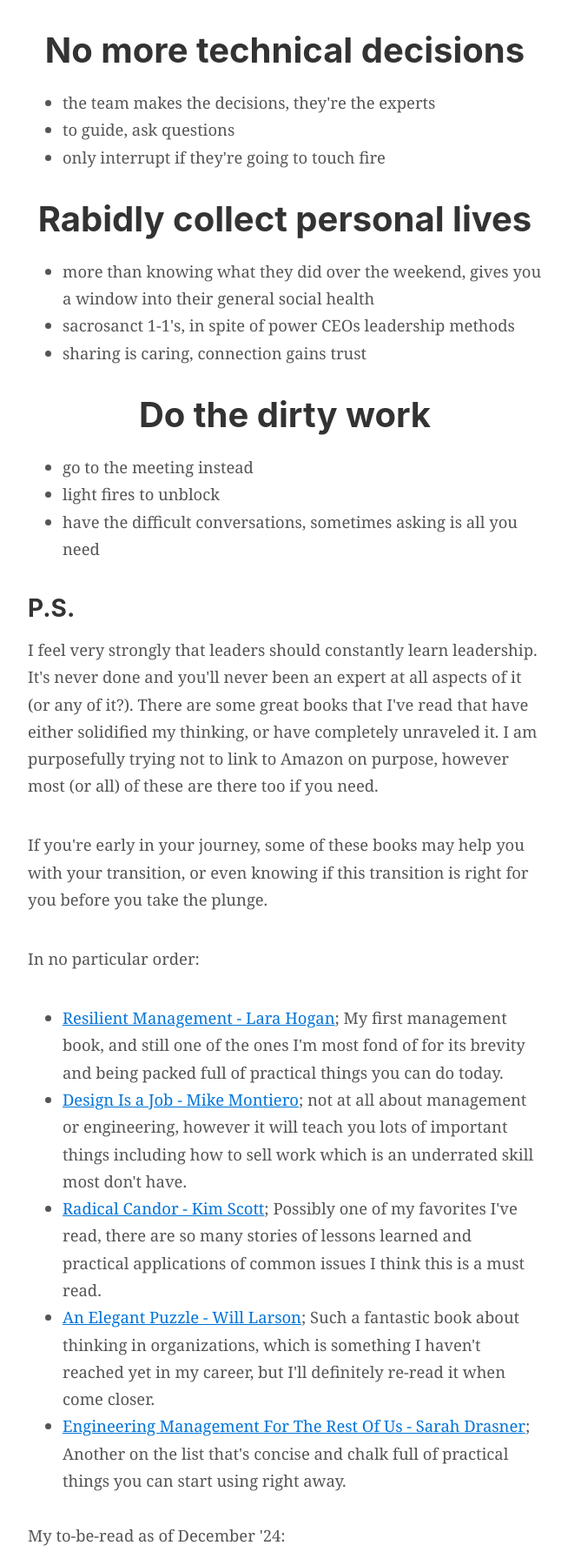
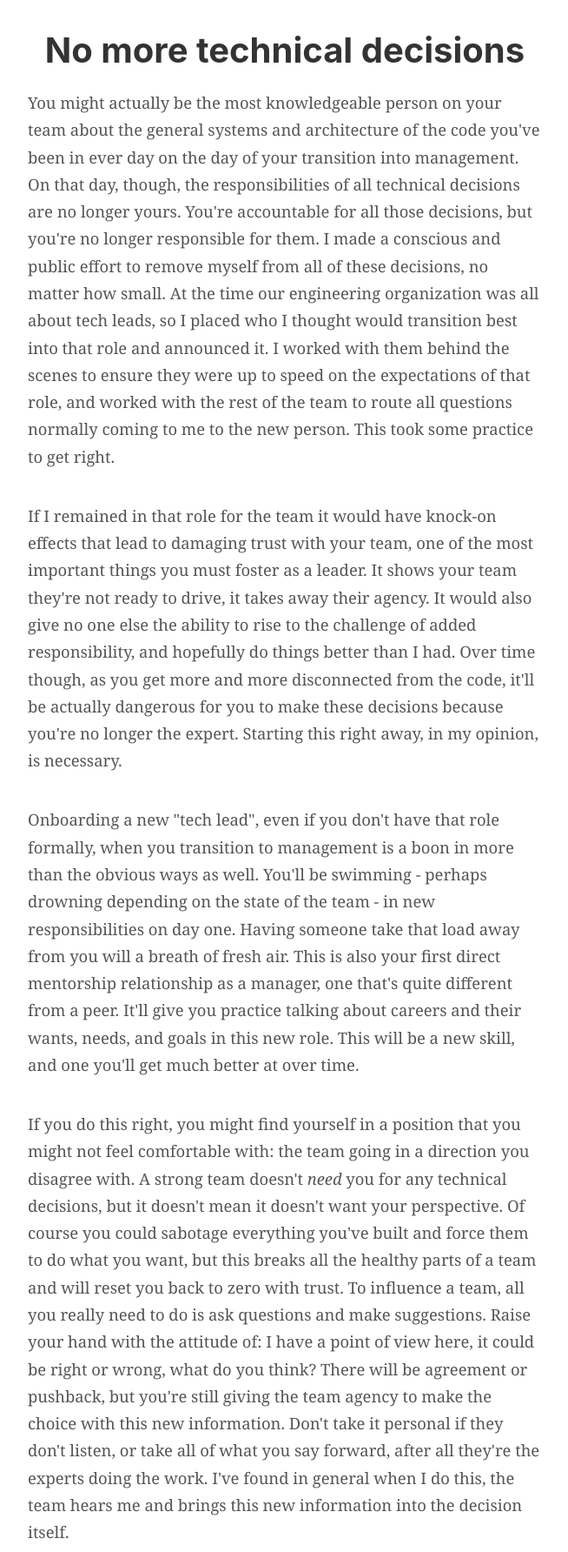
Before and after one commit to drainpip/shaneis.me-v2, a Gatsby site: page /from-builder-to-helper/ in a window 1280 px wide. Shown: the part 986-2770 px from the top of the page at 87% size, without its empty margins (312-966 px from the left). Built offline with nearby package versions, Linux system fonts and the light colour scheme; Gatsby itself is replaced by a stand-in of ours.

Commit message:
Update index.md
First draft technical decisions

```diff
--- a/content/blog/from-builder-to-helper/index.md
+++ b/content/blog/from-builder-to-helper/index.md
@@ -16,9 +16,15 @@ One day they're your peers, the next day you're their boss. There are suddenly p
 
 ### No more technical decisions
 
-- the team makes the decisions, they're the experts
-- to guide, ask questions
-- only interrupt if they're going to touch fire
+You might actually be the most knowledgeable person on your team about the general systems and architecture of the code you've been in ever day on the day of your transition into management. On that day, though, the responsibilities of all technical decisions are no longer yours. You're accountable for all those decisions, but you're no longer responsible for them. I made a conscious and public effort to remove myself from all of these decisions, no matter how small. At the time our engineering organization was all about tech leads, so I placed who I thought would transition best into that role and announced it. I worked with them behind the scenes to ensure they were up to speed on the expectations of that role, and worked with the rest of the team to route all questions normally coming to me to the new person. This took some practice to get right.
+
+If I remained in that role for the team it would have knock-on effects that lead to damaging trust with your team, one of the most important things you must foster as a leader. It shows your team they're not ready to drive, it takes away their agency. It would also give no one else the ability to rise to the challenge of added responsibility, and hopefully do things better than I had. Over time though, as you get more and more disconnected from the code, it'll be actually dangerous for you to make these decisions because you're no longer the expert. Starting this right away, in my opinion, is necessary.
+
+Onboarding a new "tech lead", even if you don't have that role formally, when you transition to management is a boon in more than the obvious ways as well. You'll be swimming - perhaps drowning depending on the state of the team - in new responsibilities on day one. Having someone take that load away from you will a breath of fresh air. This is also your first direct mentorship relationship as a manager, one that's quite different from a peer. It'll give you practice talking about careers and their wants, needs, and goals in this new role. This will be a new skill, and one you'll get much better at over time.
+
+If you do this right, you might find yourself in a position that you might not feel comfortable with: the team going in a direction you disagree with. A strong team doesn't *need* you for any technical decisions, but it doesn't mean it doesn't want your perspective. Of course you could sabotage everything you've built and force them to do what you want, but this breaks all the healthy parts of a team and will reset you back to zero with trust. To influence a team, all you really need to do is ask questions and make suggestions. Raise your hand with the attitude of: I have a point of view here, it could be right or wrong, what do you think? There will be agreement or pushback, but you're still giving the team agency to make the choice with this new information. Don't take it personal if they don't listen, or take all of what you say forward, after all they're the experts doing the work. I've found in general when I do this, the team hears me and brings this new information into the decision itself.
+
+An important side bar which may or may not be obvious. When celebrating these decisions, it's important to use "they" language, or "the team" - they get all the credit when speaking to leadership or anyone outside the team. When talking about these decisions in challenging times, especially if they are controversial or perhaps lead to an outage of some type, it's very important to use "we" language - you're standing with them up against "the man".
 
 ### Rabidly collect personal lives
 
@@ -31,10 +37,11 @@ One day they're your peers, the next day you're their boss. There are suddenly p
 - go to the meeting instead
 - light fires to unblock
 - have the difficult conversations, sometimes asking is all you need
+- don't ask someone to do something you wouldn't do
 
 #### P.S.
 
-I feel very strongly that leaders should constantly learn leadership. It's never done and you'll never been an expert at all aspects of it (or any of it?). There are some great books that I've read that have either solidified my thinking, or have completely unraveled it. I am purposefully trying not to link to Amazon on purpose, however most (or all) of these are there too if you need.
+I feel very strongly that leaders should constantly learn leadership. It's never done and you'll never been an expert at all aspects of it (or any of it?). There are some great books that I've read that have either solidified my thinking, or have completely unraveled it. I am purposefully trying not to link to Amazon on purpose, however I'm sure these are there too if you need.
 
 If you're early in your journey, some of these books may help you with your transition, or even knowing if this transition is right for you before you take the plunge.
 
```
